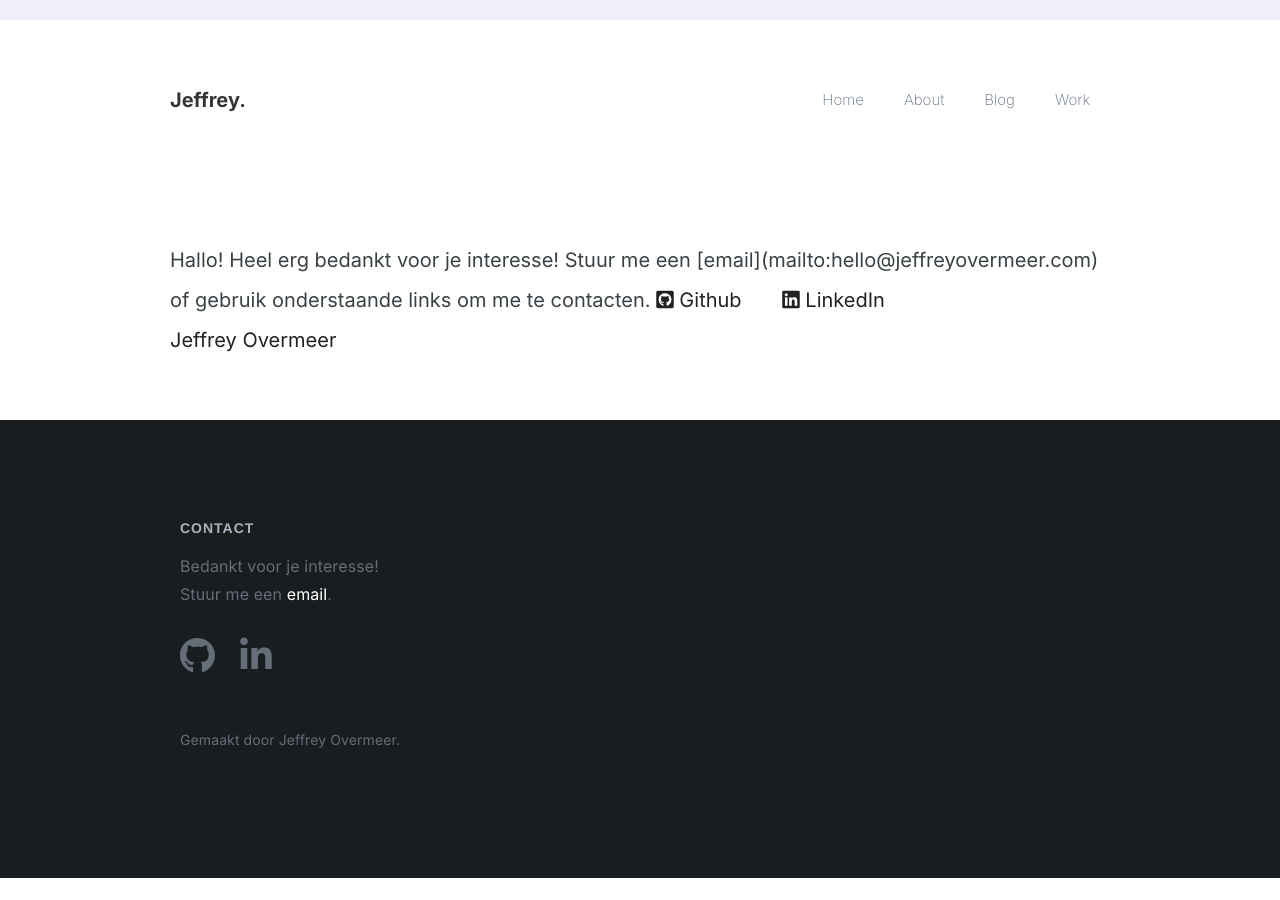
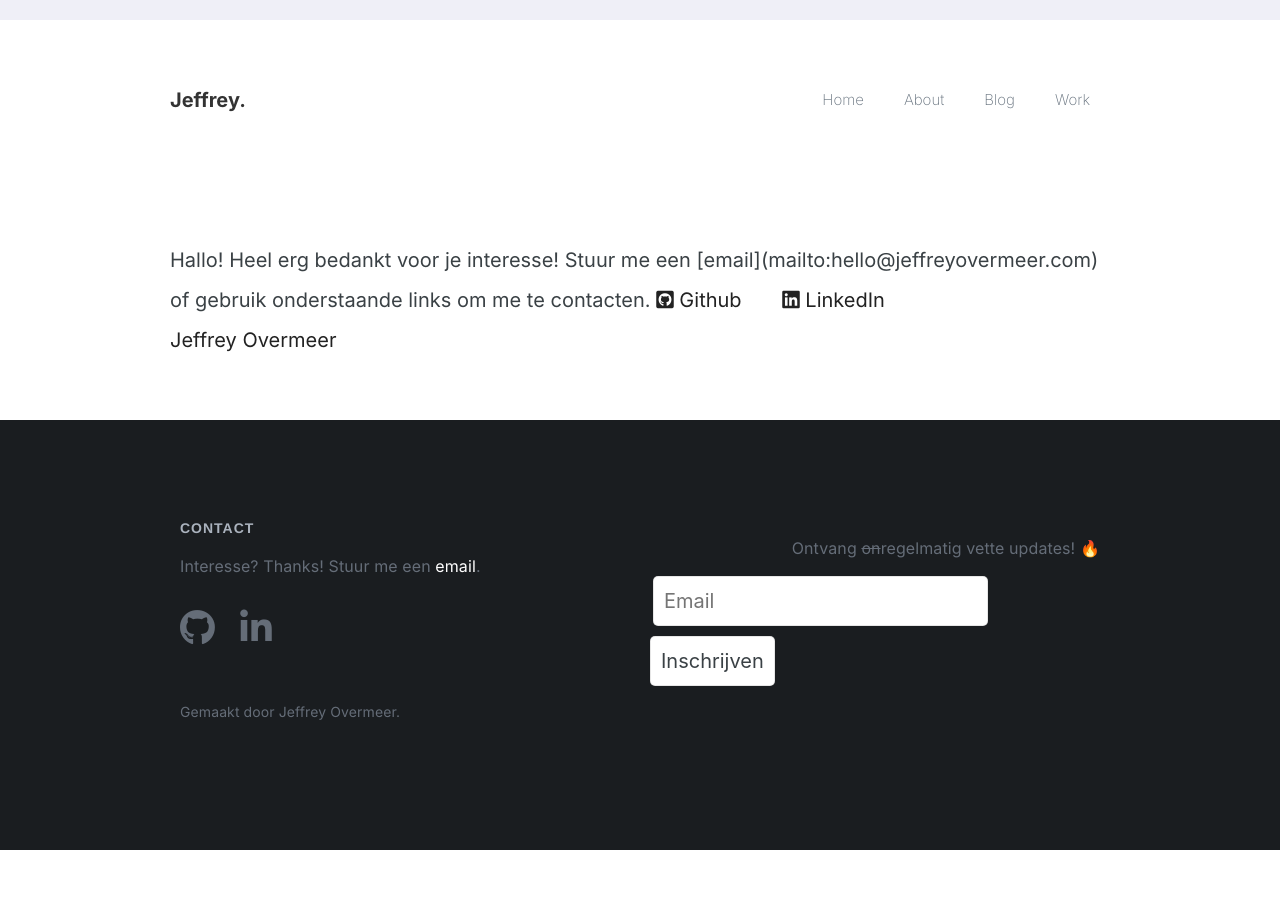
Before and after one commit to jeffrey-over/jeffrey-over.github.io, a Jekyll site: the page built from _pages/02_contact.md, in a window 1280 px wide. Built offline with Jekyll 4.4.1, drawn with Linux system fonts in a browser that asks for light colours; nearby versions of some CDN libraries; some web fonts are replaced; library files that are not in the unit come from our copies; comment, search, counter and statistics services are not loaded.

Commit message:
test singup

```diff
--- a/_includes/footer.html
+++ b/_includes/footer.html
@@ -6,19 +6,44 @@
 				<div class="columns text-left">
 						<div class="half column colofon">
 							<h5>Contact</h5>
-							<p>Bedankt voor je interesse! <Br />Stuur me een <a href='&#109;ail&#116;&#111;&#58;he&#108;l%&#54;F&#64;&#37;&#54;Aeffreyov%65rme&#37;65r&#46;&#99;&#111;m'>email</a>.</p>
+							<p>Interesse? Thanks! Stuur me een <a href='&#109;ail&#116;&#111;&#58;he&#108;l%&#54;F&#64;&#37;&#54;Aeffreyov%65rme&#37;65r&#46;&#99;&#111;m'>email</a>.</p>
 							<p style="margin-top:30px;font-size:1.8rem;">
 									<a href="https://github.com/jeffrey-over/" class="social" target="_BLANK" style="margin-right:20px;color:#656d78"><i class="fab fa-github fa-2x"></i></a>  <a href="https://www.linkedin.com/in/jeffreyovermeer/" target="_BLANK" class="social" style="color:#656d78;"><i class="fab fa-linkedin-in fa-2x"></i></a>
 
 							</p>
 							<p style="margin-top:50px;font-size: 1.4rem;">Gemaakt door Jeffrey Overmeer.</p>
-								<!--
-											<a class="github-button" href="https://github.com/jeffrey-over" data-show-count="true" aria-label="Follow @jeffrey-over on GitHub">Follow @jeffrey-over</a>
-		-->
 
 
 							</div>
 							<div class="half column colofon text-right">
+
+
+								        <!-- Begin MailChimp Signup Form -->
+
+<style type="text/css">
+	#mc_embed_signup{background:transparent; clear:left;  }
+	/* Add your own MailChimp form style overrides in your site stylesheet or in this style block.
+	   We recommend moving this block and the preceding CSS link to the HEAD of your HTML file. */
+</style>
+<div id="mc_embed_signup">
+<form action="https://google.us15.list-manage.com/subscribe/post?u=ccb85f8cfccbb802f131c6098&amp;id=0c35ee9d53" method="post" id="mc-embedded-subscribe-form" name="mc-embedded-subscribe-form" class="validate" target="_blank" novalidate>
+    <div id="mc_embed_signup_scroll">
+        <p>Ontvang <s>on</s>regelmatig vette  updates! 🔥</p>
+<div class="mc-field-group">
+	<input type="email" value="" required placeholder="Email" name="EMAIL" class="required email" id="mce-EMAIL">
+</div>
+	<div id="mce-responses" class="clear">
+		<div class="response" id="mce-error-response" style="display:none"></div>
+		<div class="response" id="mce-success-response" style="display:none"></div>
+	</div>    <!-- real people should not fill this in and expect good things - do not remove this or risk form bot signups-->
+    <div style="position: absolute; left: -5000px;" aria-hidden="true"><input type="text" name="b_ccb85f8cfccbb802f131c6098_0c35ee9d53" tabindex="-1" value=""></div>
+    <div class="clear"><input type="submit" value="Inschrijven" name="subscribe" id="mc-embedded-subscribe" class="button"></div>
+    </div>
+</form>
+</div>
+<script type='text/javascript' src='//s3.amazonaws.com/downloads.mailchimp.com/js/mc-validate.js'></script><script type='text/javascript'>(function($) {window.fnames = new Array(); window.ftypes = new Array();fnames[0]='EMAIL';ftypes[0]='email';fnames[1]='FNAME';ftypes[1]='text';fnames[2]='LNAME';ftypes[2]='text';fnames[3]='ADDRESS';ftypes[3]='address';fnames[4]='PHONE';ftypes[4]='phone';}(jQuery));var $mcj = jQuery.noConflict(true);</script>
+<!--End mc_embed_signup-->
+
 
 								</div>
 				</div>
```
